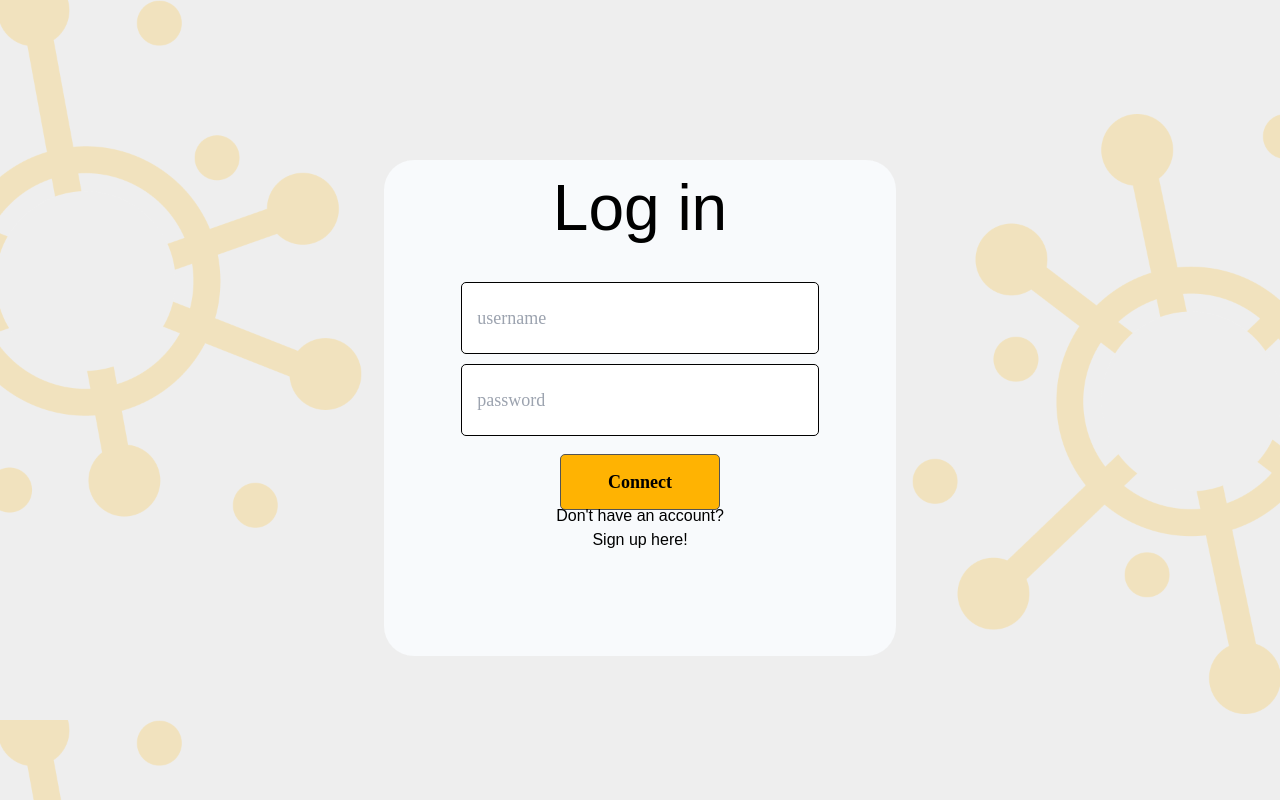
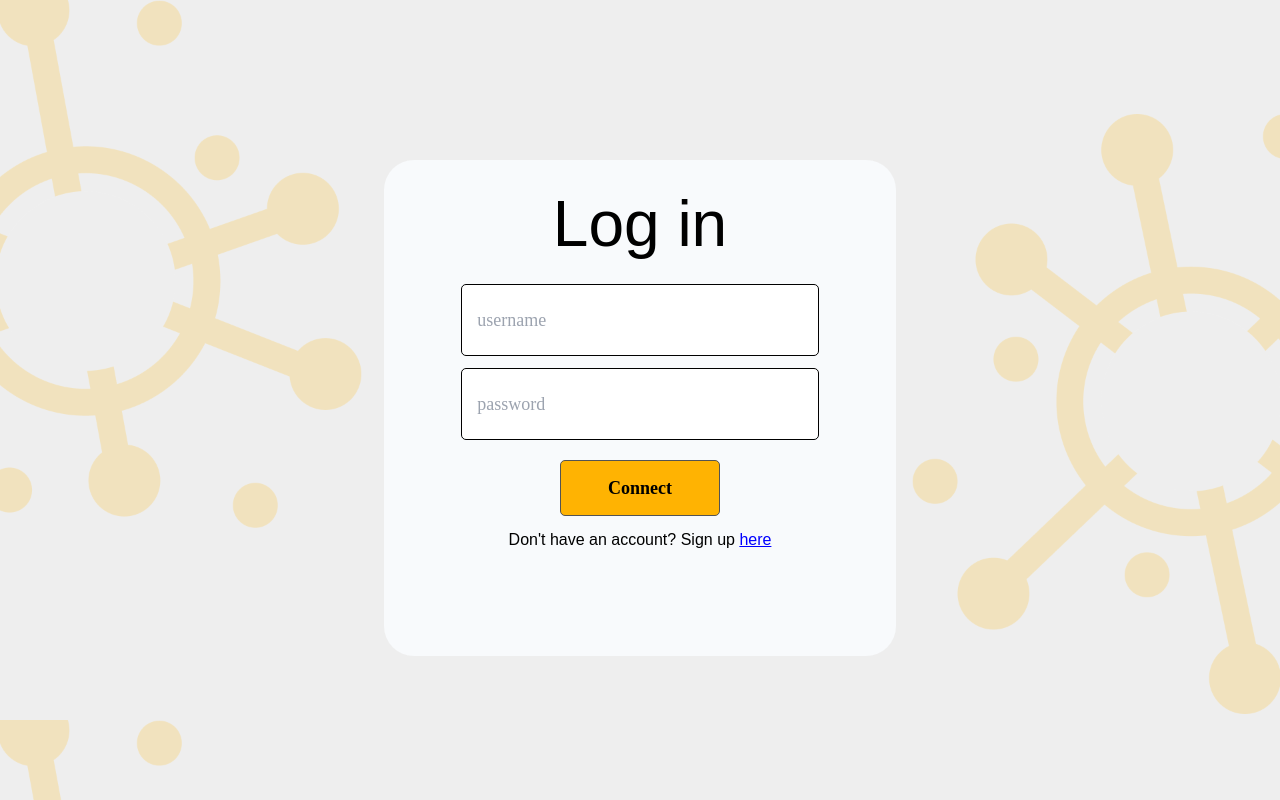
Before and after one commit to VyLanTran/RelationshipManagement, a React (Create React App) app in the folder client/: page / in a window 1280 px wide. Built offline with nearby package versions, Linux system fonts and the light colour scheme.

Commit message:
Converting to Tailwind CSS

```diff
--- a/client/package.json
+++ b/client/package.json
@@ -12,6 +12,7 @@
     "@types/react-dom": "^18.2.22",
     "react": "^18.2.0",
     "react-dom": "^18.2.0",
+    "react-icons": "^5.0.1",
     "react-router-dom": "^6.22.3",
     "react-scripts": "5.0.1",
     "react-social-icons": "^6.15.0",
--- a/client/src/index.css
+++ b/client/src/index.css
@@ -11,4 +11,15 @@ body,
   height: 100%;
   width: 100%;
   font-family: "Rubik", sans-serif;
+  background-image: url('../public/assets/background.png');
+  background-color: #EEEEEE;
+  background-size: 100%;
+  overflow: hidden;
+  text-align: center;
 }
+
+@layer components {
+  .textStyles {
+    @apply h-[9vh] w-[70%] text-[large] text-[black] border box-border p-[3%] rounded-[5px] border-solid border-black font-azeret;
+  }
+}
--- a/client/src/pages/login.tsx
+++ b/client/src/pages/login.tsx
@@ -1,17 +1,16 @@
 import React from "react";
-import styles from "./login.module.css";
 import { Link } from "react-router-dom";
 
 const Login: React.FC = () => {
     return (
         <header className="App-login">
             <form style={{ width: '100%', display: 'flex', justifyContent: 'center' }}>
-                <div className={styles.mainBoxLI}>
-                    <h3 style={{ fontSize: '8vh', marginBottom: '2vh' }}>Log in</h3>
-                    <input className={styles.textStyles} placeholder="username" id="username" name="username" />
-                    <input className={styles.textStyles} placeholder="password" id="password" name="password" />
-                    <input className={styles.submit} type="submit" value="Connect" />
-                    <p>Don't have an account? <br/><Link to='/SignUp'>Sign up here!</Link></p>
+                <div className="bg-slate-50 h-[62vh] w-2/5 flex flex-col items-center gap-y-3 mt-[20vh] rounded-[30px] justify-start text-left">
+                    <h3 style={{ fontSize: '8vh', marginTop: '2vh' }}>Log in</h3>
+                    <input className="textStyles" placeholder="username" id="username" name="username" />
+                    <input className="textStyles" placeholder="password" id="password" name="password" />
+                    <input className="font-azeret bg-[#FFB302] w-[20vh] text-[large] font-bold border h-[7vh] mb-[-2vh] mt-[1vh] rounded-[5px] border-solid border-[rgb(84,84,84)] hover:cursor-pointer hover:text-[white] hover:bg-[rgb(59,59,59)]" type="submit" value="Connect" />
+                    <p className="mt-[2vh]">Don't have an account? Sign up <Link to='/SignUp' className="text-[blue] underline">here</Link></p>
                 </div>
             </form>
         </header>
--- a/client/src/pages/signup.tsx
+++ b/client/src/pages/signup.tsx
@@ -7,15 +7,15 @@ const SignUp: React.FC = () => {
         <header className="App-login">
             <form style={{ width: '100%', display: 'flex', justifyContent: 'center' }}>
                 <div className={styles.mainBoxSU}>
-                    <h3 style={{ fontSize: '8vh', marginBottom: '2vh', marginTop: '3vh' }}>Sign up</h3>
-                    <input className={styles.textStyles} placeholder="email" id="email" name="email" />
-                    <input className={styles.textStyles} placeholder="username" id="username" name="username" />
-                    <input className={styles.textStyles} placeholder="password" id="password" name="password" />
-                    <input className={styles.textStyles} placeholder="confirm password" id="passwordmatch" name="passwordmatch" />
+                    <h3 style={{ fontSize: '8vh', marginTop: '3vh' }}>Sign up</h3>
+                    <input className="textStyles" placeholder="email" id="email" name="email" />
+                    <input className="textStyles" placeholder="username" id="username" name="username" />
+                    <input className="textStyles" placeholder="password" id="password" name="password" />
+                    <input className="textStyles" placeholder="confirm password" id="passwordmatch" name="passwordmatch" />
                     <div className={styles.continuewith}>
-                        <SocialIcon className={styles.socialicon} fgColor="currentColor" url="https://mail.google.com" />
-                        <SocialIcon className={styles.socialicon} fgColor="currentColor" url="https://facebook.com" />
-                        <SocialIcon className={styles.socialicon} fgColor="currentColor" url="https://instagram.com" />
+                        <SocialIcon className="text-[white] hover:text-[black]" fgColor="currentColor" url="https://mail.google.com" />
+                        <SocialIcon className="text-[white] hover:text-[black]" fgColor="currentColor" url="https://facebook.com" />
+                        <SocialIcon className="text-[white] hover:text-[black]" fgColor="currentColor" url="https://instagram.com" />
                     </div>
                     <input className={styles.submit} type="submit" value="Sign up" />
                 </div>
--- a/client/tailwind.config.js
+++ b/client/tailwind.config.js
@@ -1,7 +1,10 @@
 /** @type {import('tailwindcss').Config} */
 module.exports = {
-  content: ["./src/**/*.{js,jsx,ts,tsx}"],
+  content: ["./src/**/*.{html, js,jsx,ts,tsx}"],
   theme: {
+    fontFamily: {
+      'azeret': ['Azeret Mono'],
+    },
     extend: {},
   },
   plugins: [],
```
Also changed, not shown: 1 other file (tests, documents, lock files or other folders).
